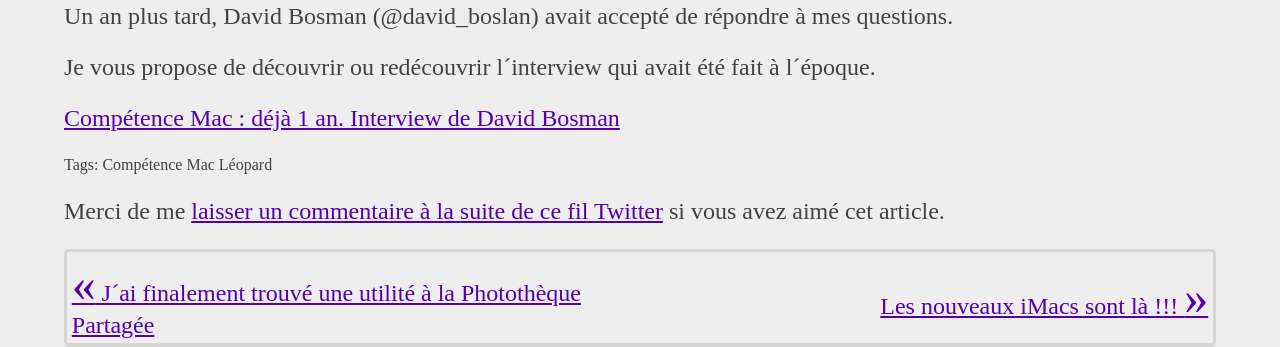
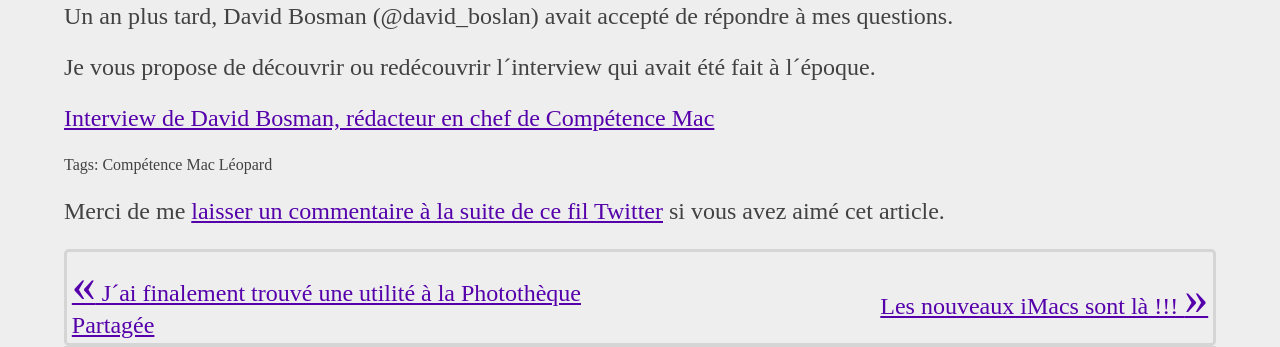
Before and after one commit to MarcosIckx/PreviewMarcosxNet, a Jekyll site: the page built from _posts/2023/2023-03-12-CompetenceMac-a-15-ans.md, in a window 1280 px wide. Shown: the part 1675-2022 px from the top of the page. Built offline with Jekyll 4.4.1, drawn with Linux system fonts in a browser that asks for light colours.

Commit message:
Update 2023-03-12-CompetenceMac-a-15-ans.md

```diff
--- a/_posts/2023/2023-03-12-CompetenceMac-a-15-ans.md
+++ b/_posts/2023/2023-03-12-CompetenceMac-a-15-ans.md
@@ -30,5 +30,4 @@
 
 Je vous propose de découvrir ou redécouvrir l´interview qui avait été fait à l´époque.
 
-
-[{{page.links.interview.title}}]({{page.links.interview.url}} "{{page.links.interview.alt}}")
+{% include link.html link=page.links.interview %}
```
